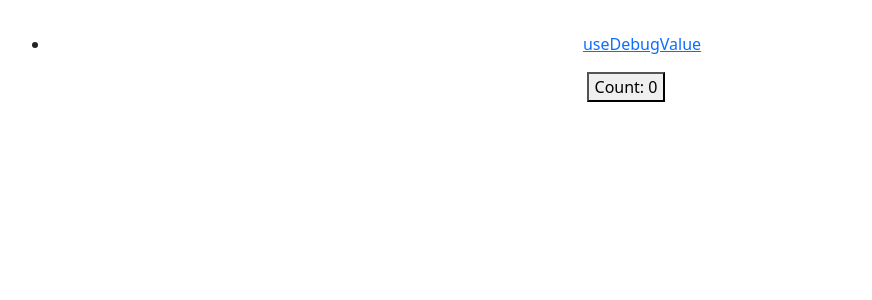
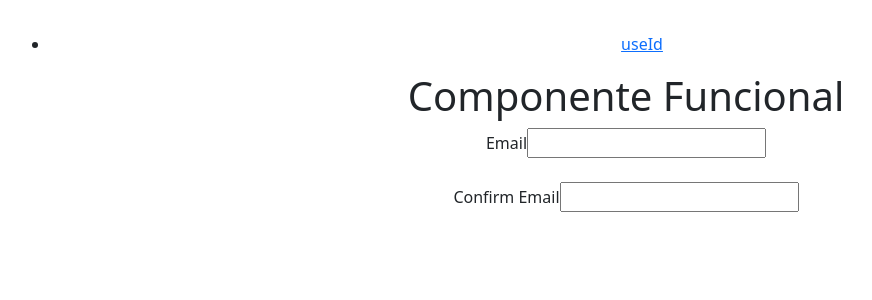
Before and after one commit to pedronieto84/react-19, a React (Vite) app in the folder react-19-curso/: page / in a window 1280 px wide. Shown: the top 300 px of the page, without its empty margins (14-886 px from the left). Built offline with nearby package versions, Linux system fonts and the light colour scheme.

Commit message:
Random Hooks: useId

```diff
--- a/react-19-curso/src/App.jsx
+++ b/react-19-curso/src/App.jsx
@@ -11,7 +11,7 @@ function App() {
     <nav>
       <ul>
         <li>
-          <Link to="/">useDebugValue</Link>
+          <Link to="/">useId</Link>
         </li>
       </ul>
     </nav>
--- a/react-19-curso/src/componentes/functionalComponent.jsx
+++ b/react-19-curso/src/componentes/functionalComponent.jsx
@@ -1,17 +1,30 @@
-// Uso de useDebugValue
-import {  useDebugValue, useState } from "react";
+// Uso de useId
+import {  useId } from "react";
 
-function useCounter() {
-  const [count, setCount] = useState(0);
-  useDebugValue(`Count desde useDebugValue: ${count}`); // Muestra el valor en React DevTools
-  return [count, setCount];
+function EmailInput({name}) {
+
+  const id= useId()
+  console.log('id', id);
+  return (
+    <>
+    <label htmlFor={id}>{name}</label>
+    <input id={id} type="email" />
+    </>
+  )
 }
 
 const FunctionalComponent = () => {
 
-  const [count, setCount] = useCounter();
-  return <button onClick={() => setCount(count + 1)}>Count: {count}</button>;
+  return (
+    <>
+      <h1>Componente Funcional</h1>
+      <EmailInput name="Email" />
+      <br />
+      <br />
 
+      <EmailInput name="Confirm Email" />
+    </>
+  )
 }
 
 export default FunctionalComponent;
```
